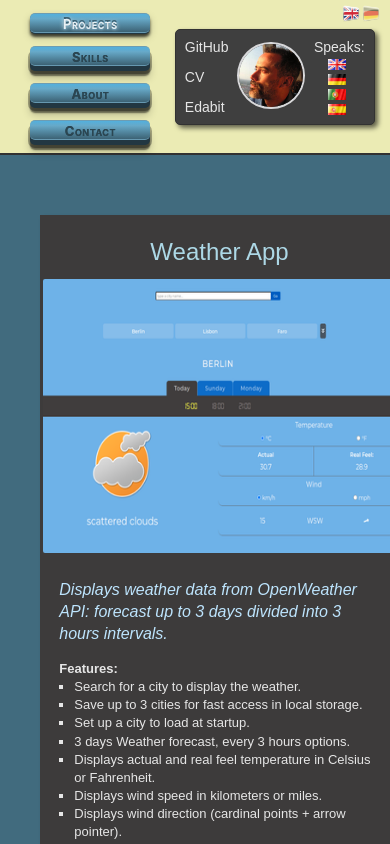
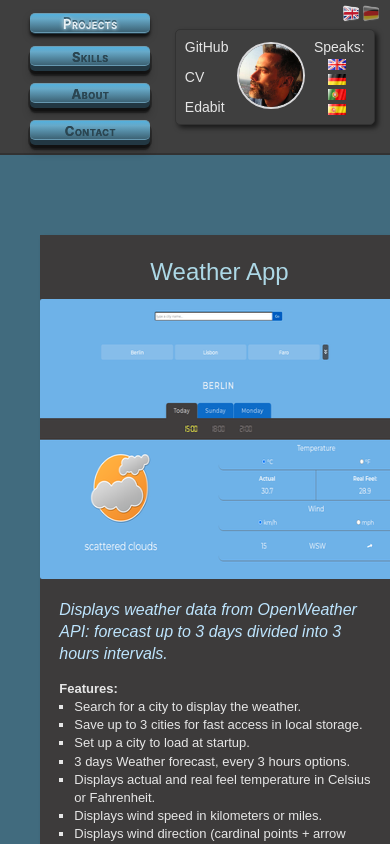
Before and after one commit to hugCarvalho/portfolio, a React (Create React App) app: page /#/projects in a window 390 px wide. Shown: the top 844 px of the page. Built offline with nearby package versions, Linux system fonts and the light colour scheme.

Commit message:
Header & Projects: minor css adjustments also @queries

```diff
--- a/src/components/Header/RenderHeader.scss
+++ b/src/components/Header/RenderHeader.scss
@@ -20,7 +20,7 @@
 
 @media (max-width: 630px) {
   .Header {
-    background-color: rgb(235, 235, 180);
+    // background-color: rgb(235, 235, 180);
     height: 150px;
   }
 }
--- a/src/components/Pages/Contact/RenderContact.scss
+++ b/src/components/Pages/Contact/RenderContact.scss
@@ -1,6 +1,6 @@
 .Contact {
   background-color: hsla(150, 4%, 79%, 0.767);
-  background-color: hsla(60, 58%, 81%, 0.767);
+  // background-color: hsla(60, 58%, 81%, 0.767);
 
   min-height: calc(
     100vh - 235px
--- a/src/components/Pages/Projects/ProjectCard/ProjectCard.scss
+++ b/src/components/Pages/Projects/ProjectCard/ProjectCard.scss
@@ -131,22 +131,22 @@
     }
   }
 }
-@media (max-width: 430px) {
-  .ProjectCard {
-    .container__card {
-      background-color: beige;
-      width: 390px;
-      margin-top: -20px;
-    }
-    .container__card .card__side--front .project-screenshot img {
-      width: 98%;
-      height: 98%;
-      margin: auto;
+// @media (max-width: 430px) {
+//   .ProjectCard {
+//     .container__card {
+//       background-color: beige;
+//       width: 390px;
+//       margin-top: -20px;
+//     }
+//     .container__card .card__side--front .project-screenshot img {
+//       width: 98%;
+//       height: 98%;
+//       margin: auto;
 
-      display: flex;
-    }
-  }
-}
+//       display: flex;
+//     }
+//   }
+// }
 
 @media (max-width: 400px) {
   .ProjectCard {
@@ -168,7 +168,7 @@
 @media (max-width: 321px) {
   .ProjectCard {
     .container__card {
-      width: 320px;
+      width: 319px;
     }
   }
 }
```
